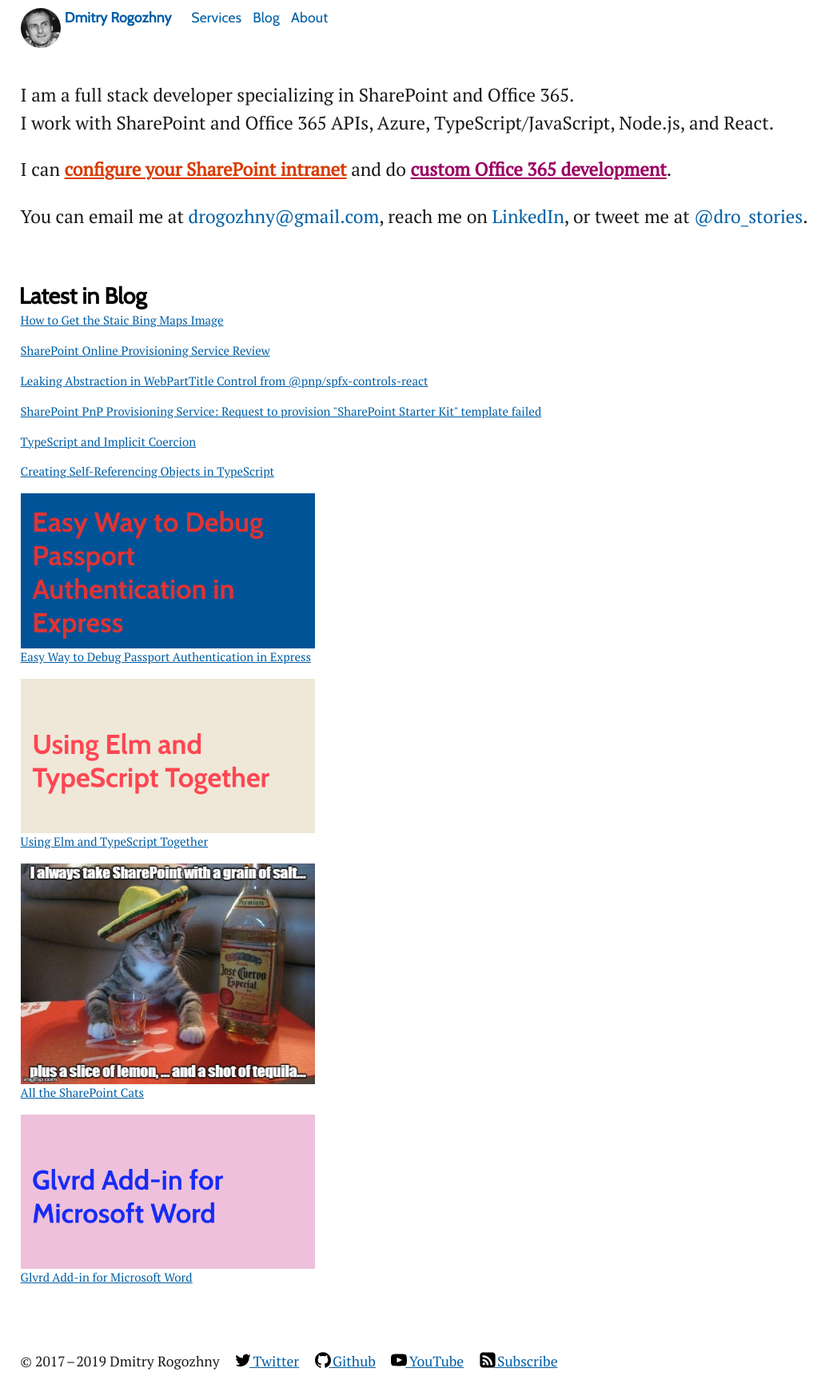
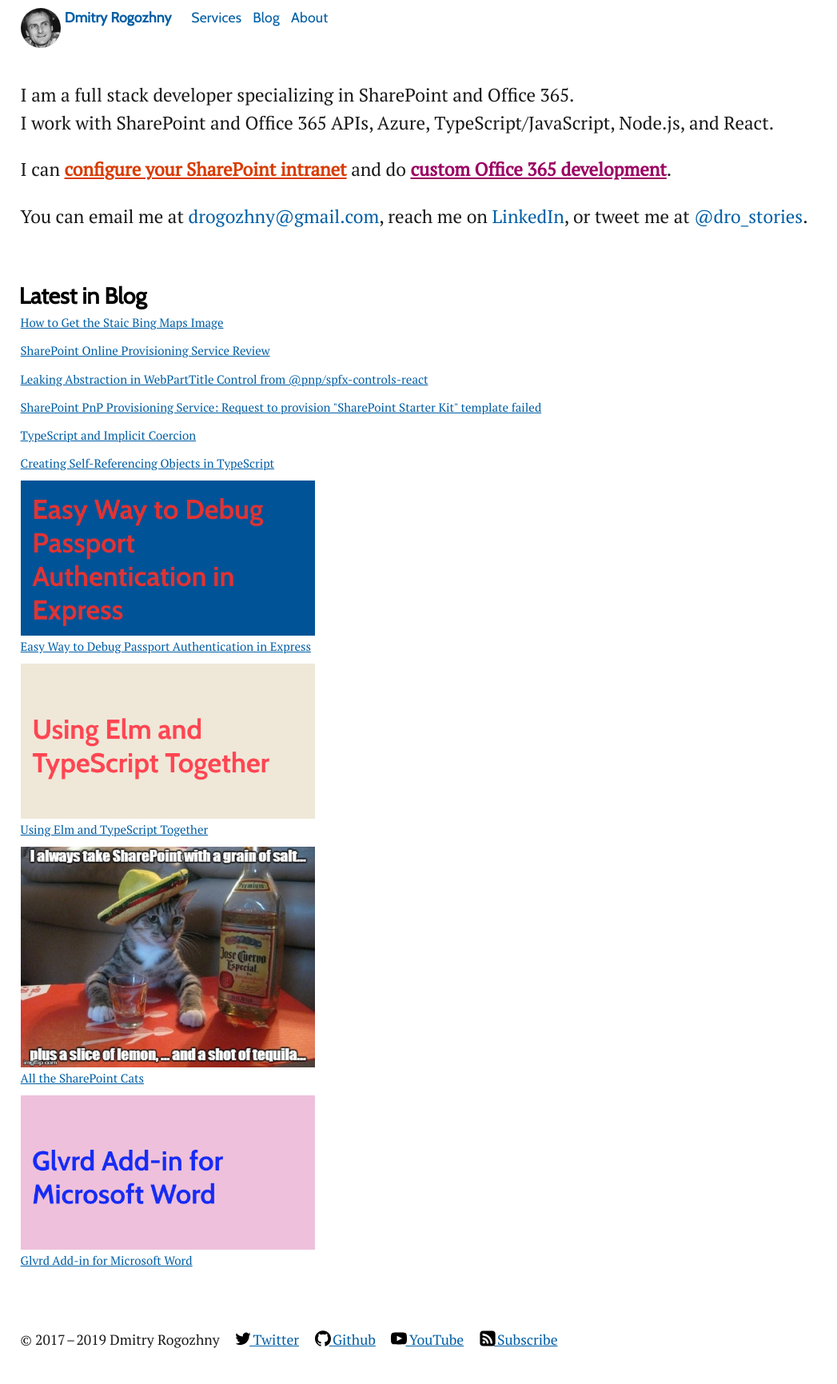
Before and after one commit to dmitryrogozhny/dmitryrogozhny.github.io, a Jekyll site: the page built from index.html, in a window 1280 px wide. Shown: the whole page at 80% size, without its empty margins (0-1047 px from the left). Built offline with Jekyll 4.4.1, drawn with Linux system fonts in a browser that asks for light colours; after the commit the page ends 1704 px from its top, so only the background shows below that.

Commit message:
Decrease space between posts in post-list

```diff
--- a/_sass/components/posts-list.scss
+++ b/_sass/components/posts-list.scss
@@ -11,13 +11,9 @@
     }
 
     .post-list__title {
-        display: block;
-
         font-size: .85rem;
         line-height: 1.15rem;
         font-weight: 400;
-
-        padding-bottom: .5rem;
     }
 
     .post-list__image {
```
